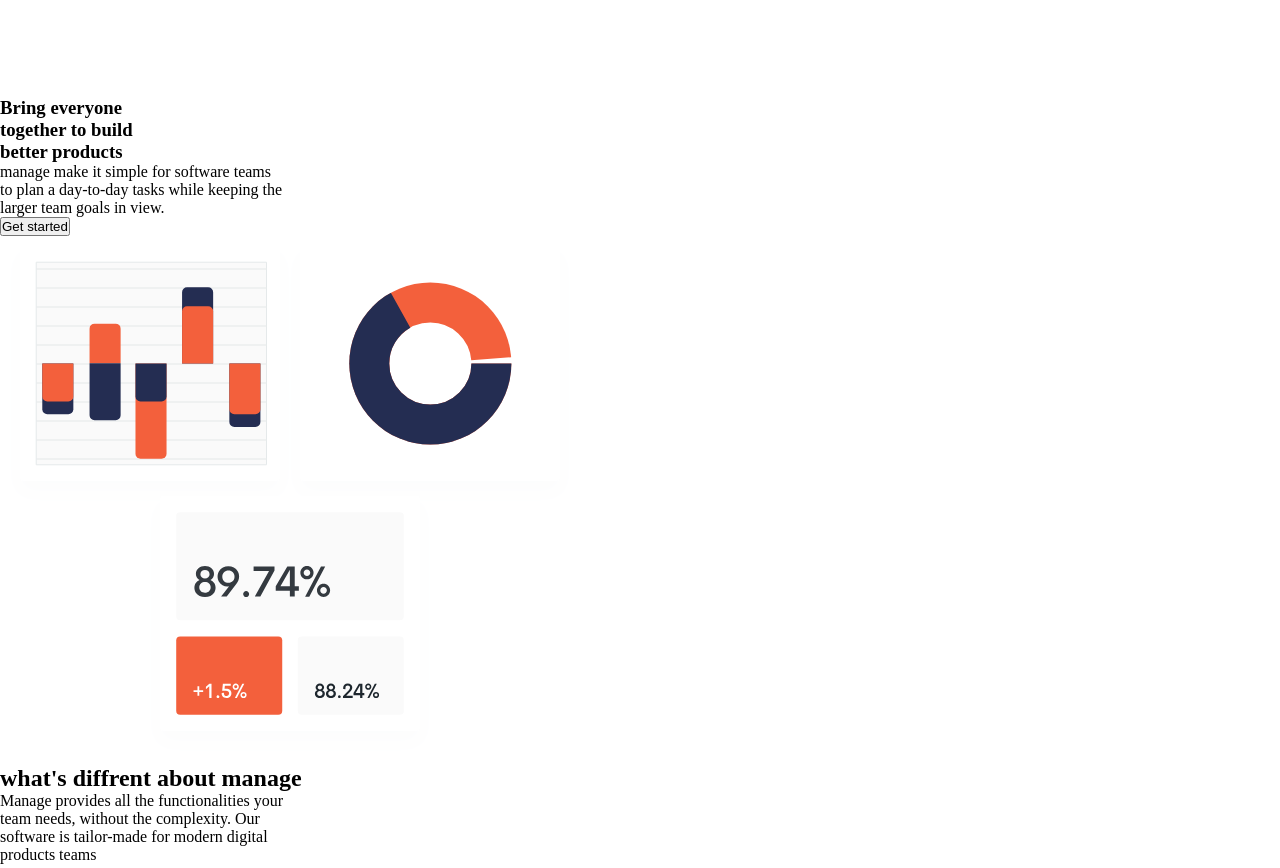
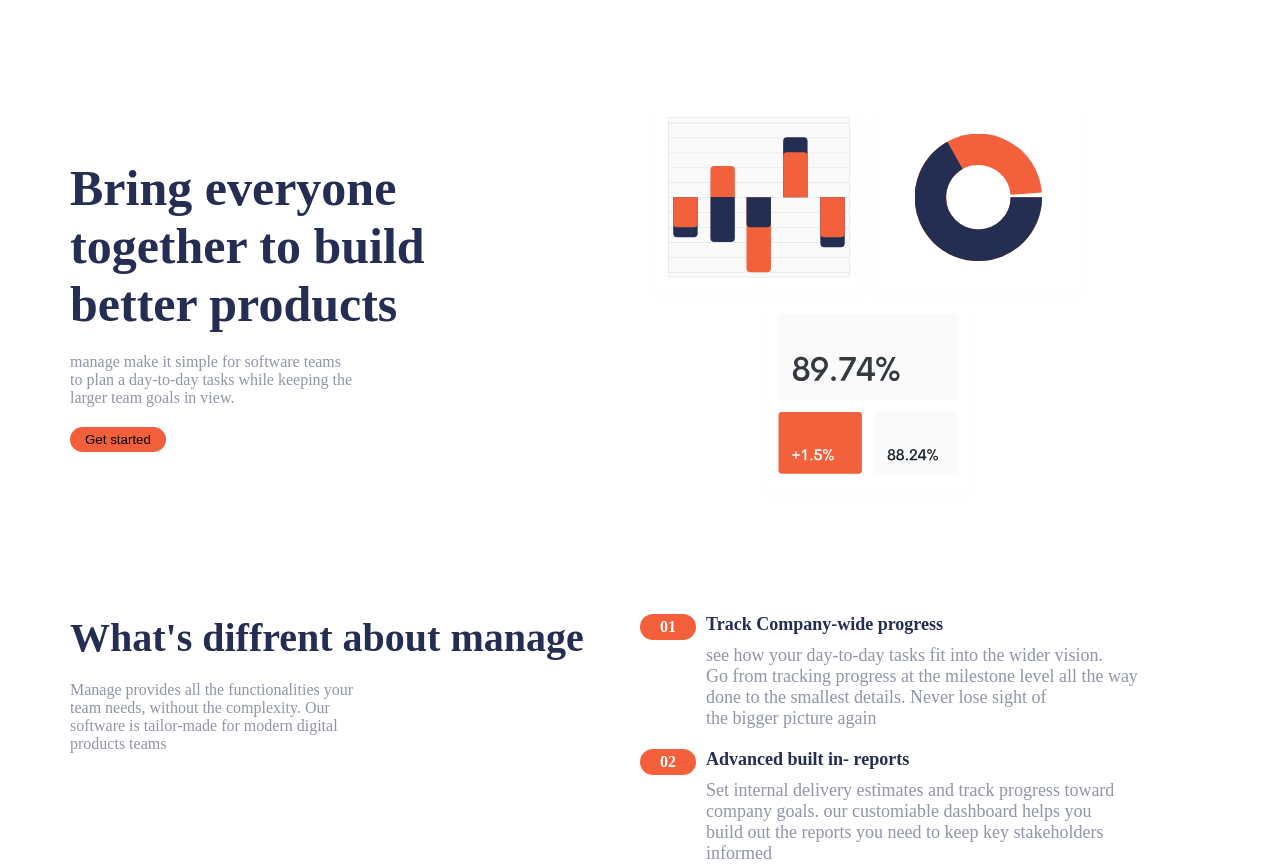
Before and after one commit to mrakakam/manage, a plain HTML site: page manage.html in a window 1280 px wide. Shown: the part 68-936 px from the top of the page. Drawn offline with Linux system fonts and the light colour scheme.

Commit message:
fourth times

```diff
--- a/manage.css
+++ b/manage.css
@@ -48,3 +48,107 @@ padding: 5px 15px;
 border-radius: 20px;
 border: none;
 }
+
+#section-1{
+    /* border: 2px solid black; */
+    display: flex;
+    flex-direction: row;
+    align-items: center;
+    margin: 40px 70px 100px;
+
+}
+.section-1-div-text{
+    display: flex;
+    flex-direction: column;
+    align-items: start;
+    gap: 20px;
+    width: 100%;
+}
+
+.section-1-div-text h1{
+    font-size: 50px;
+    color: var(--Dark-Blue);
+    font-weight: var(--weight);
+    width: 100%;
+
+}
+.section-1-div-text p {
+    font-size: var(---font-size);
+    color: var(--Dark-Grayish-Blue);
+}
+.section-1-div-img{
+    width: 100%;
+}
+.section-1-div-img img {
+    width: 80%;
+}
+
+#section-2{
+    /* border: 2px solid black; */
+    display: flex;
+    flex-direction: row;
+   align-items: start;
+    margin: 40px 70px 100px;
+}
+.section-2-div-1,
+.section-2-div-2{
+width: 100%;
+}
+.section-2-div-1{
+    display: flex;
+    flex-direction: column;
+    align-items: start;
+    gap: 20px;
+}
+
+.section-2-div-1 h1{
+    color: var(--Dark-Blue);
+    font-size: 40px;
+    font-weight: var(--weight);
+}
+.section-2-div-1 p{
+    font-size: 16px;
+    color: var(--Dark-Grayish-Blue);
+
+}
+.section-2-div-2{
+    display: flex;
+    flex-direction: column;
+    align-items: start;
+    gap: 20px;
+}
+.no-1, .no-2, .no-3{
+    display: flex;
+    flex-direction: row;
+    align-items: start;
+    gap: 10px;
+}
+
+.no-1 div, .no-2 div, .no-3 div{
+    display: flex;
+    flex-direction: column;
+    align-items: start;
+    gap: 10px;
+}
+
+.color{
+    background-color: var(--bright-red);
+    border-radius: 15px;
+    padding: 4px 20px;
+    color: var(--Very-Light-Gray);
+    font-size: var(---font-size);
+}
+
+.no-1 div h3,
+.no-2 div h3,
+.no-3 div h3{
+color: var(--Dark-Blue);
+font-size: 18px;
+}
+
+.no-1 div p,
+.no-2 div p,
+.no-3 div p{
+color: var(--Dark-Grayish-Blue);
+font-size: 18px;
+}
--- a/manage.html
+++ b/manage.html
@@ -28,32 +28,35 @@
             <button id="get-started">Get started</button>
          </nav>
          <!-- This is my first section -->
-          <section>
-            <div>
-                <h1>Bring everyone <br>
+          <section id="section-1">
+            <div class="section-1-div-text">
+                <h1>
+                    Bring everyone <br>
                     together to build <br>
-                     better products</h1>
+                    better products
+                </h1>
                 <p>manage make it simple for software teams <br>
                      to plan a day-to-day tasks while keeping the <br>
-                      larger team goals in view.</p>
-                <button>Get started</button>
+                      larger team goals in view.
+                </p>
+                <button id="get-started">Get started</button>
             </div>
-            <div>
+            <div class="section-1-div-img">
             <img src="resources/images/illustration-intro.svg" alt="intro section"></div>
           </section>
     </section>
     <!-- this is my section 2 -->
-     <section>
-        <div>
-            <h1> what's diffrent about manage</h1>
+     <section id="section-2">
+        <div class="section-2-div-1">
+            <h1> What's diffrent about manage</h1>
             <p> Manage provides all the functionalities your <br>
                  team needs, without the complexity. Our <br>
                 software is tailor-made for modern digital <br>
                 products teams</p>
         </div>
-        <div>
-            <div>
-                <h1>01</h1>
+        <div class="section-2-div-2">
+            <div class="no-1">
+                <h1 class="color">01</h1>
                 <div>
                     <h3>Track Company-wide progress</h3>
                     <p> see how your day-to-day tasks fit into the wider vision. <br>
@@ -62,6 +65,27 @@
                         the bigger picture again </p>
                 </div>
             </div>
+            <div class="no-2">
+                <h1 class="color">02</h1>
+                <div>
+                    <h3> Advanced built in- reports </h3>
+                    <p> Set internal delivery estimates and track progress toward <br>
+                        company goals. our customiable dashboard helps you <br>
+                        build out the reports you need to keep key stakeholders <br>
+                        informed</p>
+                </div>
+            </div>
+            <div class="no-3">
+                <h1 class="color">03</h1>
+                <div>
+                    <h3> Everything you need in one place
+                    </h3>
+                    <p>Stop jumping from one service to another to <br>
+                        communicate,store files, track tasks and share <br>
+                        documents. manage offers an all-in-one team <br>
+                        productivity solution.</p>
+                </div>
+            </div>
         </div>
      </section>
 </body>
```
